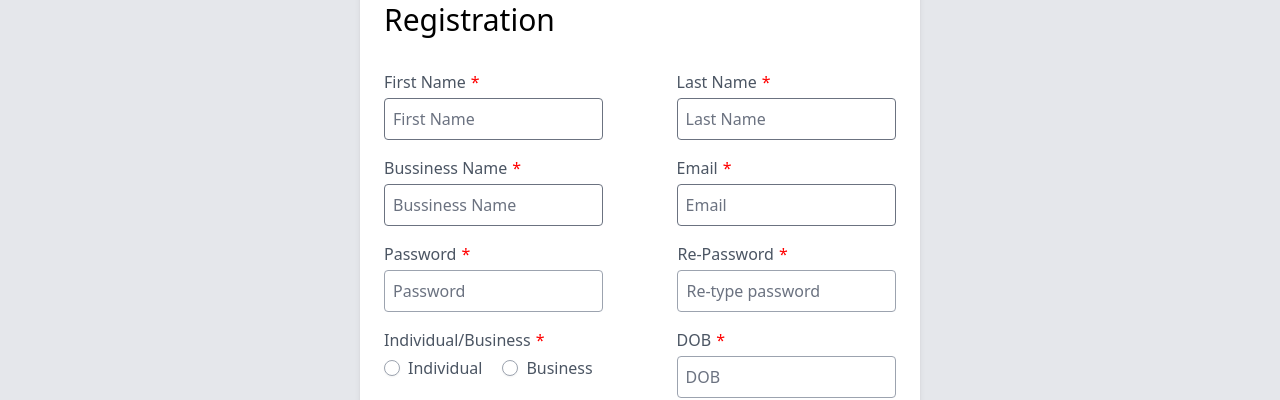
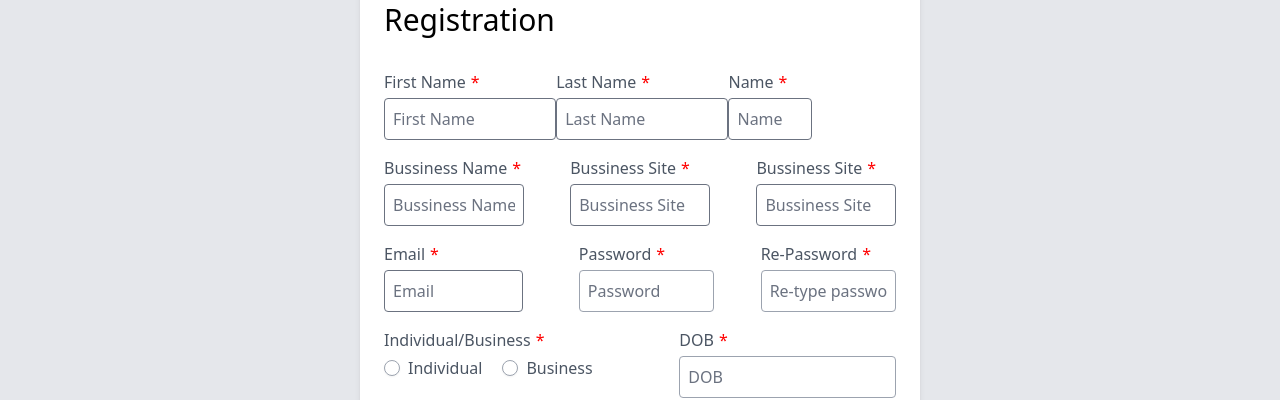
Before and after one commit to gwhoami/gwhoami, a React (Create React App) app in the folder react-gwhoami/: page /home/signin in a window 1280 px wide. Shown: the part 164-564 px from the top of the page. Built offline with nearby package versions, Linux system fonts and the light colour scheme; no server answers.

Commit message:
registaer
vijaya test

```diff
--- a/react-gwhoami/src/component/forms/index.js
+++ b/react-gwhoami/src/component/forms/index.js
@@ -168,8 +168,11 @@ export const PasswordCheck = React.memo(({styleClass, formKey, formRef, ui, ID="
     }
     return (
         <>
+
+            <div class="w-1/5 ... "></div>
             <div className={`flex flex-col${(isNotValid() || (formRef.current.isSubmit && feed >=0 && feed < 2)) ? ' mark-err' : ''}${formRef.current[formKey].length ? '': ' mb-4'}`}>
                 <label className="text-gray-600 mb-1 required">Password</label>
+
                 <input
                     type="password"
                     className={`border ${inValidBorder()} w-full p-2 rounded focus:border-dodge-b`}
@@ -180,8 +183,10 @@ export const PasswordCheck = React.memo(({styleClass, formKey, formRef, ui, ID="
                 {isNotValid() && <div className='flex justify-start items-center text-red-500 text-xs mt-1'>Password is required</div>}
                 {formRef.current[formKey].length > 0 && <PasswordStrengthBar password={formRef.current[formKey]} className="mt-2" onChangeScore={(score, feed)=>scoreFeed(score, feed)}/>}
             </div>
+
             <div class="flex ..."></div>
             <div class="w-1/6 ... "></div>
+
             <div className={`flex flex-col mb-4${comparePass() ? ' mark-err' : ''}`}>
                 <label className="text-gray-600 mb-1 required">Re-Password</label>
 
--- a/react-gwhoami/src/container/register.js
+++ b/react-gwhoami/src/container/register.js
@@ -72,30 +72,44 @@ const RegisterUser = React.memo(() => {
                         <div class="flex ...">
                             <div class="w-1/2 ... ">
                             <InputText styleClass="flex flex-col mb-4" formKey="First Name" formRef={regRef} uiRefresh={ui} label="First Name" placeholder="First Name" required="Name is required" />
+                            </div>
 
-                            </div>
-                            <div class="w-1/6 ... "></div>
                             <div class="w-1/2 ... ">
                             <InputText styleClass="flex flex-col mb-4" formKey="Last Name" formRef={regRef} uiRefresh={ui} label="Last Name" placeholder="Last Name" required="Name is required" /></div>
+                            <div class="flex ...">
+                            <div class="w-1/2 ... ">
+                            <InputText styleClass="flex flex-col mb-4" formKey="name" formRef={regRef} uiRefresh={ui} label="Name" placeholder="Name" required="Name is required" />
+                            </div>
+                            </div>
+                        </div>
 
-                        </div>
                         <div class="flex ...">
                             <div class="w-1/2 ... ">
                             <InputText styleClass="flex flex-col mb-4" formKey="name" formRef={regRef} uiRefresh={ui} label="Bussiness Name" placeholder="Bussiness Name" required="Name is required" />
                             </div>
                             <div class="w-1/6 ... "></div>
                             <div class="w-1/2 ... ">
-                            <InputEmail styleClass="flex flex-col mb-4" formKey="username" formRef={regRef} uiRefresh={ui} label="Email" placeholder="Email" required="Email is required" /></div>
+                            <InputText styleClass="flex flex-col mb-4" formKey="name" formRef={regRef} uiRefresh={ui} label="Bussiness Site" placeholder="Bussiness Site" required="Name is required" />
+                            </div>
+                            <div class="w-1/6 ... "></div>
+                            <div class="w-1/2 ... ">
+                            <InputText styleClass="flex flex-col mb-4" formKey="name" formRef={regRef} uiRefresh={ui} label="Bussiness Site" placeholder="Bussiness Site" required="Name is required" />
+                            </div>
 
                         </div>
                         <div class="flex ...">
+                        <div class="w-1/2 ... ">
+                            <InputEmail styleClass="flex flex-col mb-4" formKey="username" formRef={regRef} uiRefresh={ui} label="Email" placeholder="Email" required="Email is required" />
+                            </div>
+                            <div class="flex ..."></div>
+                            <div class="w-1/7 ... "></div>
                             <PasswordCheck styleClass="flex flex-col mb-4" formKey="password" ui={ui} formRef={regRef} uiRefresh={ui} />
                         </div>
                         <div class="flex ...">
-                            <div class="w-1/2 ... ">
+                            <div class="w-1/7 ... ">
                                 <InputRadio styleClass="flex flex-col mb-3" formKey="business" formRef={regRef} ui={ui} name="business" label="Individual/Business" values={['Individual', 'Business']} required="Individual/Business is required" />
                             </div>
-                            <div class="w-1/6 ... "></div>
+                            <div class="w-1/5 ... "></div>
                             <div class="w-1/2 ... ">
                                 <InputDOB styleClass="flex flex-col mb-4" formKey="dob" ID="dob" formRef={regRef} uiRefresh={ui} label="DOB" placeholder="DOB" required="Date of birth is required" callback={dobCallback} />
                             </div>
```
